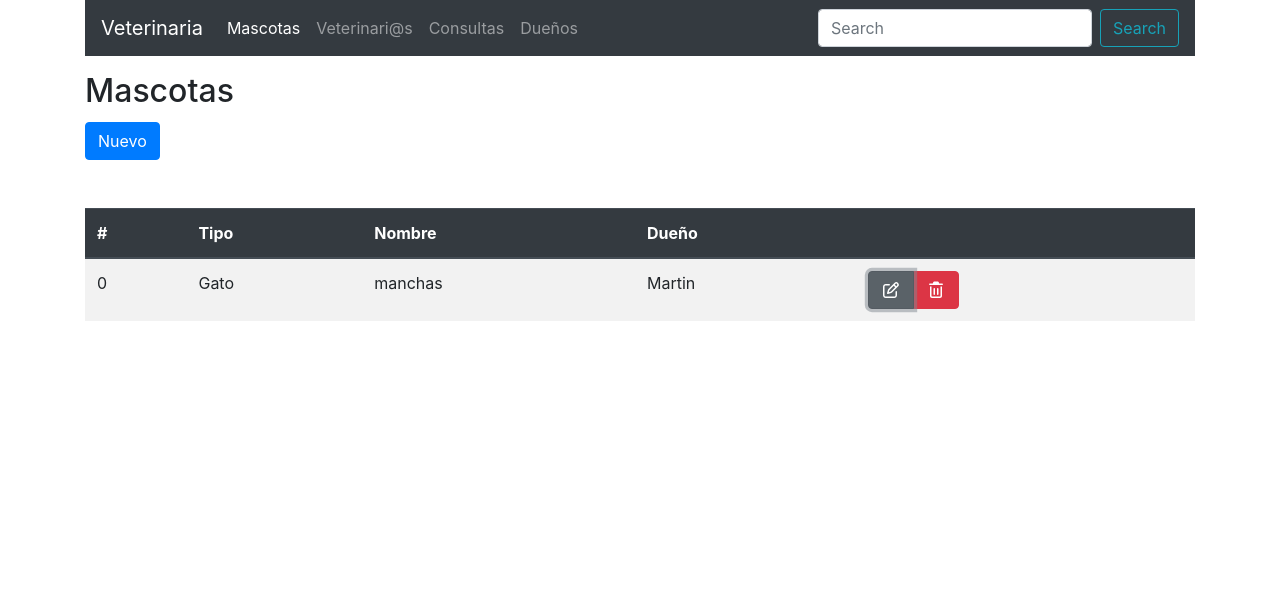
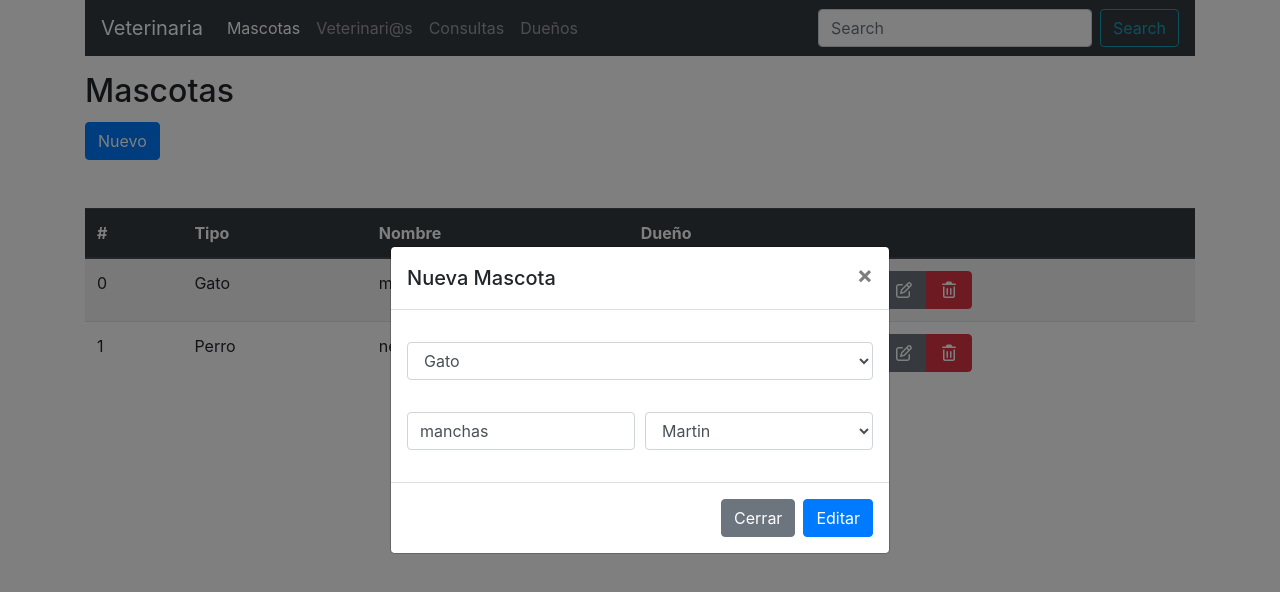
Before and after one commit to ronalhenao/app-veterinary, a plain HTML site: page index.html in a window 1280 px wide. Both pictures are taken after a click on the button 890 px from the left and 290 px from the top of the page. Drawn offline with nearby package versions, Linux system fonts and the light colour scheme.

Commit message:
editar mascotas

```diff
--- a/index.html
+++ b/index.html
@@ -76,6 +76,7 @@
           </div>
           <div class="modal-body">
             <form id="form">
+              <input type="hidden" id="indice">
               <div class="form-row py-3">
                 <div class="col">
                   <select id="tipo" class="form-control">
@@ -94,7 +95,7 @@
                 <div class="col">
                   <select class="form-control" id="dueno">
                     <option>Dueño</option>
-                    <option>Martín</option>
+                    <option>Martin</option>
                     <option>Johana</option>
                     <option>Esteban</option>
                     <option>Juan</option>
@@ -104,8 +105,8 @@
             </form>
           </div>
           <div class="modal-footer">
-            <button type="button" class="btn btn-secondary" data-dismiss="modal">Close</button>
-            <button type="button" id="btn-guardar" class="btn btn-primary" data-dismiss="modal">Guardar</button>
+            <button type="button" class="btn btn-secondary" data-dismiss="modal">Cerrar</button>
+            <button type="button" id="btn-guardar" class="btn btn-primary" data-dismiss="modal">Crear</button>
           </div>
         </div>
       </div>
--- a/js/mascotas.js
+++ b/js/mascotas.js
@@ -3,6 +3,7 @@ const listaMascotas = document.getElementById('listaMascotas');
 const tipo          = document.getElementById('tipo');
 const nombre        = document.getElementById('nombre');
 const dueno         = document.getElementById('dueno');
+const indice        = document.getElementById('indice');
 const form          = document.getElementById('form');
 const btnGuardar    = document.getElementById('btn-guardar');
 
@@ -12,25 +13,31 @@ let mascotas = [
     tipo: "Gato",
     nombre: "manchas",
     dueno: "Martin"
+  },
+  {
+    tipo: "Perro",
+    nombre: "nena",
+    dueno: "Esteban"
   }
 ];
 
 // Funcion listar mascotas
 const listarMascotas = () => {
-  const htmlMascotas = mascotas.map((mascota, indice) =>
+  const htmlMascotas = mascotas.map((mascota, index) =>
     `<tr>
-      <td scope="col">${indice}</td>
+      <td scope="col">${index}</td>
       <td>${mascota.tipo}</td>
       <td>${mascota.nombre}</td>
       <td>${mascota.dueno}</th>
       <td>
         <div class="btn-group" role="group" aria-label="Basic example">
-          <button type="button" class="btn btn-secondary"><i class="far fa-edit"></i></button>
+          <button type="button" class="btn btn-secondary editar"><i class="far fa-edit"></i></button>
           <button type="button" class="btn btn-danger"><i class="far fa-trash-alt"></i></button>
         </div>
       </td>
     </tr>`).join('');
     listaMascotas.innerHTML = htmlMascotas;
+    Array.from(document.getElementsByClassName('editar')).forEach((botonEditar, index) => botonEditar.onclick = editar(index) );
   // console.log(htmlMascotas);
 }
 
@@ -41,9 +48,39 @@ function enviarDatos(evento) {
     nombre: nombre.value,
     dueno: dueno.value
   };
-  mascotas.push(datos);
+  const accion = btnGuardar.innerHTML;
+  switch(accion) {
+    case 'Editar':
+      // editar
+      mascotas[indice.value] = datos;
+      break;
+    default:
+      // crear
+      mascotas.push(datos);
+      break;
+  }
   listarMascotas();
-  console.log('datos', datos);
+  resetModal();
+}
+
+function editar(index) {
+  return function cuandoDoyClick() {
+    btnGuardar.innerHTML = 'Editar';
+    $('#exampleModalCenter').modal('toggle');
+    const mascota = mascotas[index];
+    nombre.value  = mascota.nombre;
+    dueno.value   = mascota.dueno;
+    tipo.value    = mascota.tipo;
+    indice.value  = index;
+  }
+}
+
+function resetModal() {
+  nombre.value = '';
+  dueno.value  = '';
+  tipo.value   = '';
+  indice.value = '';
+  btnGuardar.innerHTML = 'Crear';
 }
 
 listarMascotas();
```
